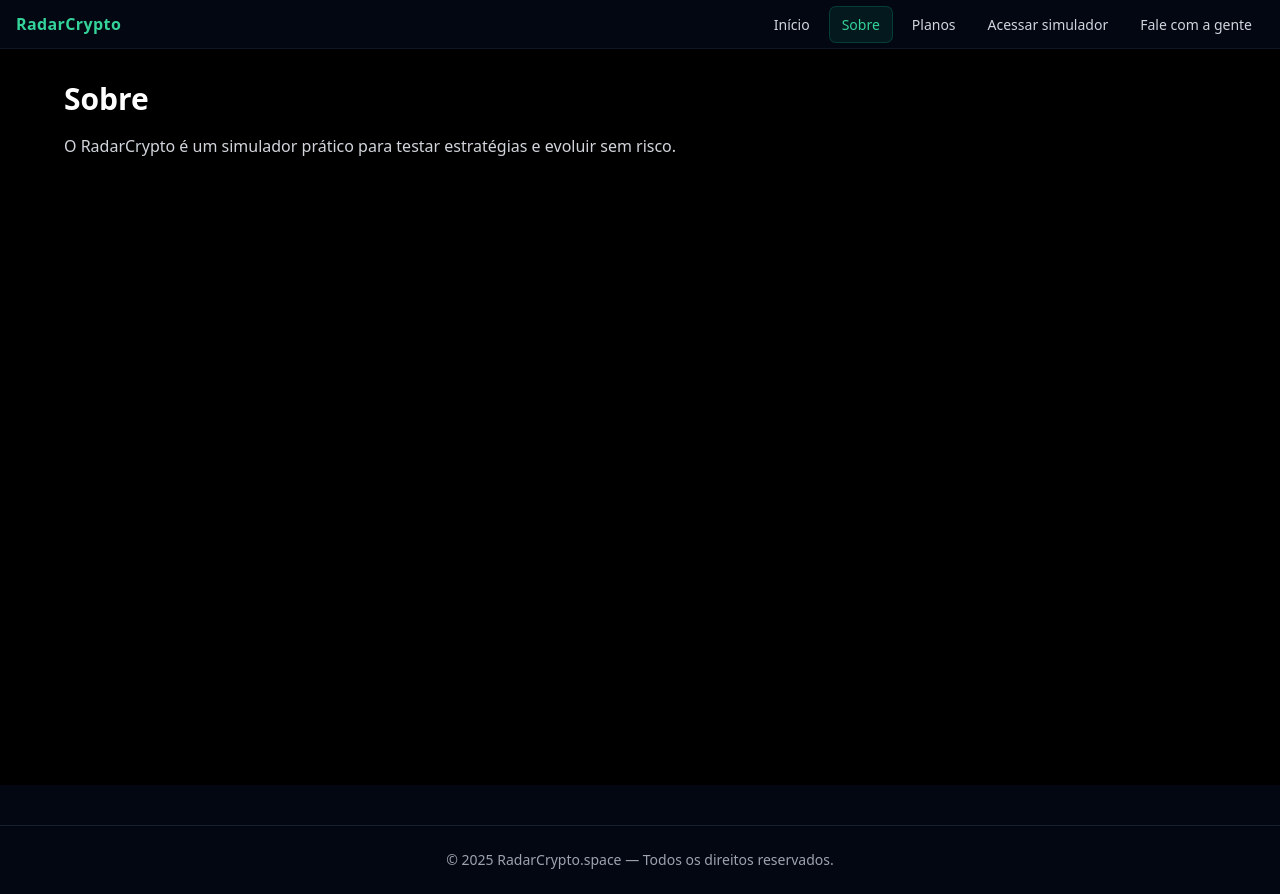
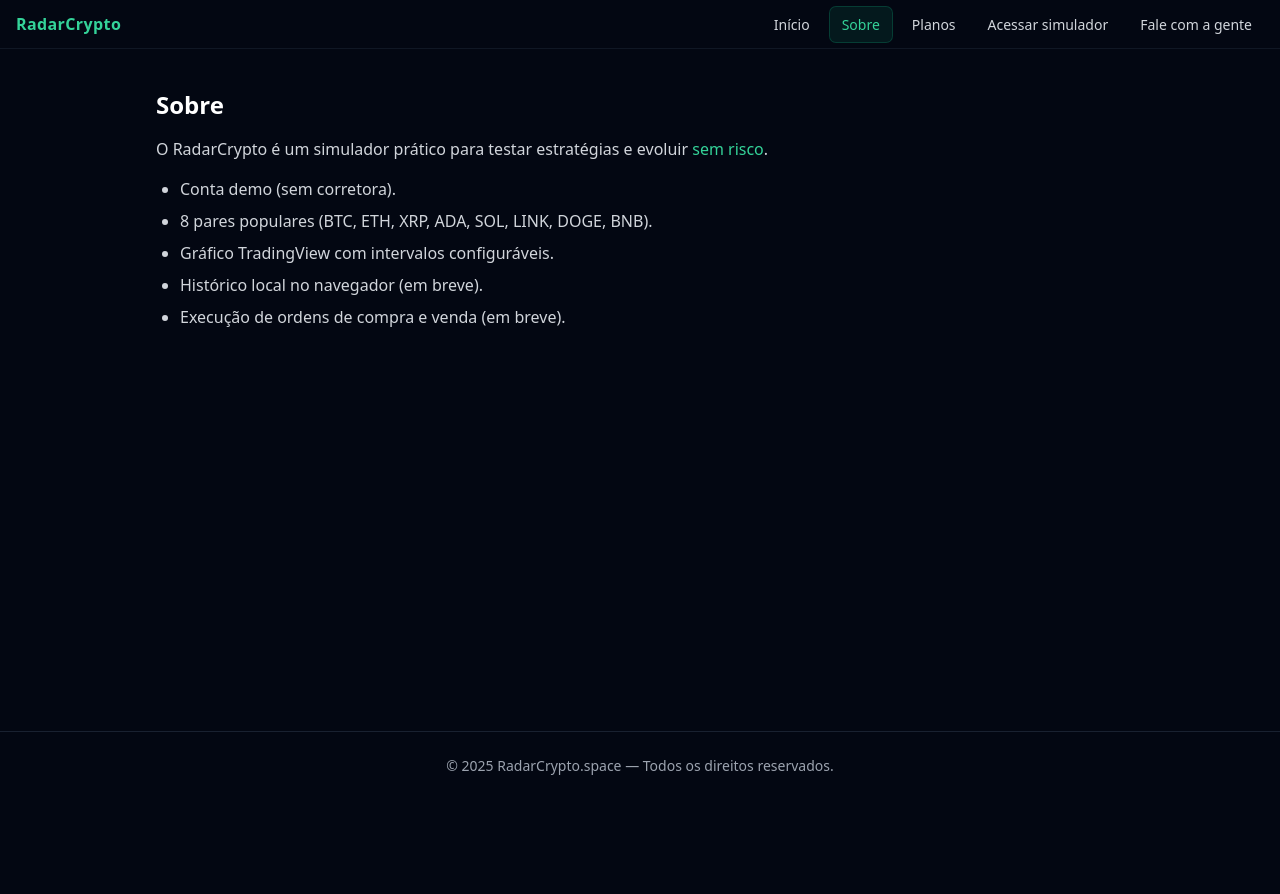
Before and after one commit to Ivanmonteiro-create/radarcripto.space, a Next.js app: page /about in a window 1280 px wide. After the commit the page ends 800 px from the top, so only its background shows below. Built offline with nearby package versions, Linux system fonts and the light colour scheme.

Commit message:
Update page.tsx

```diff
--- a/app/about/page.tsx
+++ b/app/about/page.tsx
@@ -1,15 +1,20 @@
-// app/sobre/page.tsx
-export const metadata = { title: 'Sobre | RadarCrypto' };
+// app/about/page.tsx
+export const metadata = { title: "Sobre | RadarCrypto" };
 
-export default function SobrePage() {
+export default function Page() {
   return (
-    <main className="min-h-[calc(100vh-64px)] w-full bg-black text-white">
-      <div className="mx-auto max-w-[1200px] px-4 py-8 md:px-6">
-        <h1 className="text-2xl md:text-3xl font-bold mb-4">Sobre</h1>
-        <p className="text-gray-300 leading-relaxed">
-          O RadarCrypto é um simulador prático para testar estratégias e evoluir sem risco.
-        </p>
-      </div>
+    <main className="mx-auto w-full max-w-[1000px] px-4 py-10">
+      <h1 className="mb-4 text-2xl font-bold text-white">Sobre</h1>
+      <p className="mb-4 text-gray-300">
+        O RadarCrypto é um simulador prático para testar estratégias e evoluir <span className="text-emerald-400">sem risco</span>.
+      </p>
+      <ul className="list-disc space-y-2 pl-6 text-gray-300">
+        <li>Conta demo (sem corretora).</li>
+        <li>8 pares populares (BTC, ETH, XRP, ADA, SOL, LINK, DOGE, BNB).</li>
+        <li>Gráfico TradingView com intervalos configuráveis.</li>
+        <li>Histórico local no navegador (em breve).</li>
+        <li>Execução de ordens de compra e venda (em breve).</li>
+      </ul>
     </main>
   );
 }
```
